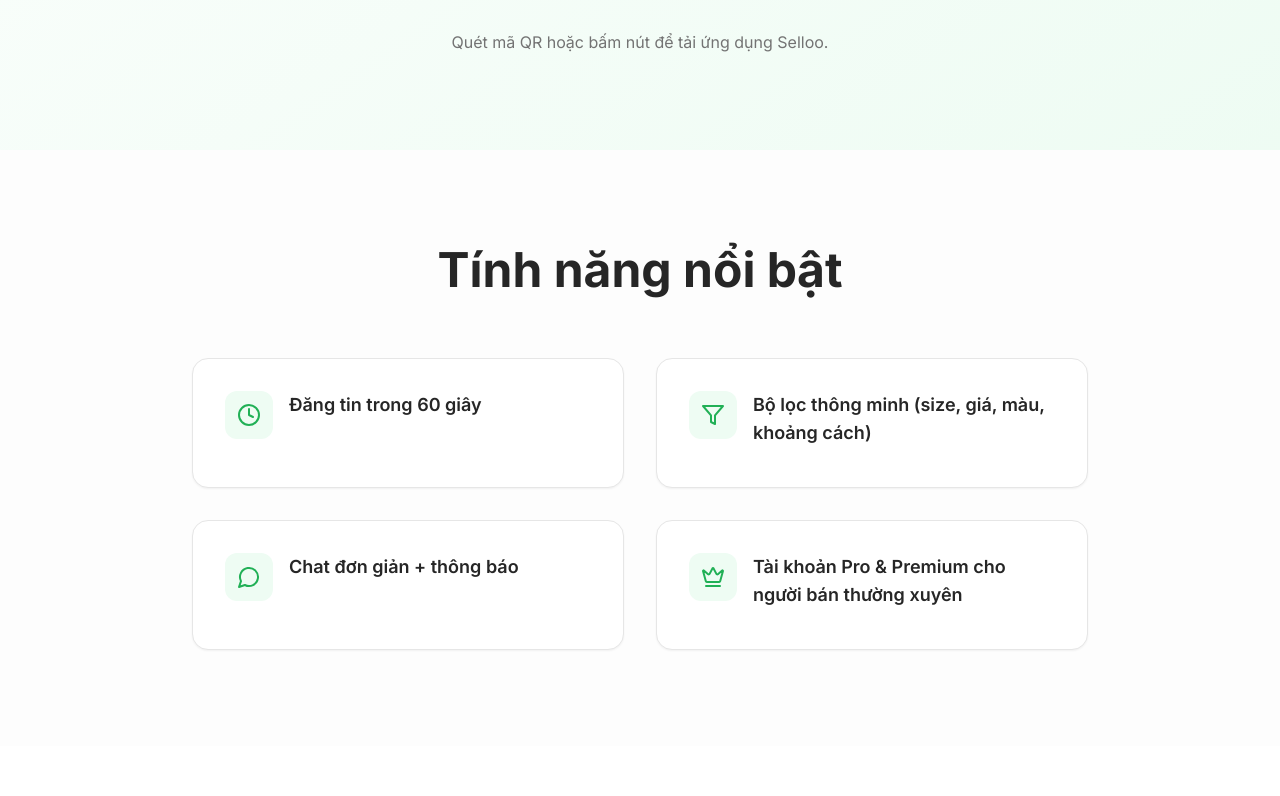
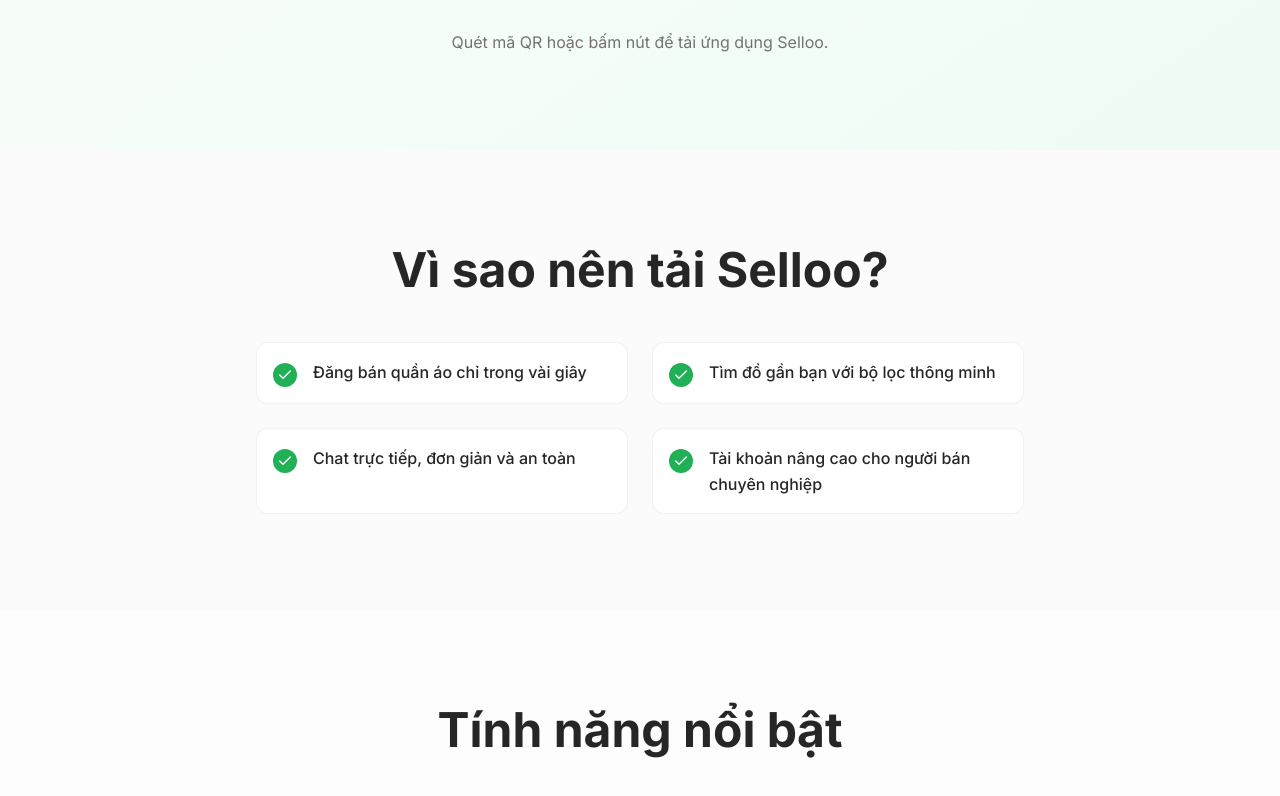
Before and after one commit to kafaweb/selloo, a React (Vite) app: page / in a window 1280 px wide. Shown: the part 740-1536 px from the top of the page. Built offline with nearby package versions, Linux system fonts and the light colour scheme; the HTML template or start-up script is replaced by a standard one.

Commit message:
Add bilingual "Why Download" section

```diff
--- a/src/components/SellooLandingPage.tsx
+++ b/src/components/SellooLandingPage.tsx
@@ -1,6 +1,7 @@
 import React from 'react';
 import { LanguageProvider } from '@/contexts/LanguageContext';
 import HeroSection from '@/components/HeroSection';
+import WhyDownloadSection from '@/components/WhyDownloadSection';
 import FeaturesSection from '@/components/FeaturesSection';
 import HowItWorksSection from '@/components/HowItWorksSection';
 import CTASection from '@/components/CTASection';
@@ -11,6 +12,7 @@ const SellooLandingPage = () => {
     <LanguageProvider>
       <div className="min-h-screen bg-background">
         <HeroSection />
+        <WhyDownloadSection />
         <FeaturesSection />
         <HowItWorksSection />
         <CTASection />
--- /dev/null
+++ b/src/components/WhyDownloadSection.tsx
@@ -0,0 +1,46 @@
+import React from 'react';
+import { useLanguage } from '@/contexts/LanguageContext';
+import { Check } from 'lucide-react';
+
+const WhyDownloadSection = () => {
+  const { t } = useLanguage();
+
+  const points = [
+    t('whyPoint1'),
+    t('whyPoint2'),
+    t('whyPoint3'),
+    t('whyPoint4'),
+  ];
+
+  return (
+    <section className="selloo-section bg-secondary/50">
+      <div className="selloo-container">
+        <div className="text-center mb-12">
+          <h2 className="selloo-heading">
+            {t('whyDownloadTitle')}
+          </h2>
+        </div>
+
+        <div className="max-w-3xl mx-auto">
+          <div className="grid grid-cols-1 sm:grid-cols-2 gap-6">
+            {points.map((point, index) => (
+              <div
+                key={index}
+                className="flex items-start gap-4 p-4 bg-card rounded-xl border border-border/50 hover:shadow-md transition-all duration-300"
+              >
+                <div className="flex-shrink-0 w-6 h-6 bg-selloo-green rounded-full flex items-center justify-center mt-1">
+                  <Check className="w-4 h-4 text-white" />
+                </div>
+                <p className="text-foreground font-medium leading-relaxed">
+                  {point}
+                </p>
+              </div>
+            ))}
+          </div>
+        </div>
+      </div>
+    </section>
+  );
+};
+
+export default WhyDownloadSection;
--- a/src/contexts/LanguageContext.tsx
+++ b/src/contexts/LanguageContext.tsx
@@ -14,6 +14,13 @@ const translations = {
     heroTitle: "Mua bán dễ dàng với Selloo",
     heroSubtitle: "Ứng dụng mua bán thông minh cho cộng đồng Việt Nam",
     qrText: "Quét mã QR hoặc bấm nút để tải ứng dụng Selloo.",
+
+    // Why download section
+    whyDownloadTitle: "Vì sao nên tải Selloo?",
+    whyPoint1: "Đăng bán quần áo chỉ trong vài giây",
+    whyPoint2: "Tìm đồ gần bạn với bộ lọc thông minh",
+    whyPoint3: "Chat trực tiếp, đơn giản và an toàn",
+    whyPoint4: "Tài khoản nâng cao cho người bán chuyên nghiệp",
 
     // Features section
     featuresTitle: "Tính năng nổi bật",
@@ -49,6 +56,13 @@ const translations = {
     heroTitle: "Buy and Sell with Ease on Selloo",
     heroSubtitle: "Smart marketplace app for Vietnamese community",
     qrText: "Scan the QR code or click a button to download Selloo.",
+
+    // Why download section
+    whyDownloadTitle: "Why download Selloo?",
+    whyPoint1: "Post clothes for sale in seconds",
+    whyPoint2: "Find items nearby with smart filters",
+    whyPoint3: "Chat directly, simple and safe",
+    whyPoint4: "Advanced accounts for pro sellers",
 
     // Features section
     featuresTitle: "Key Features",
```
